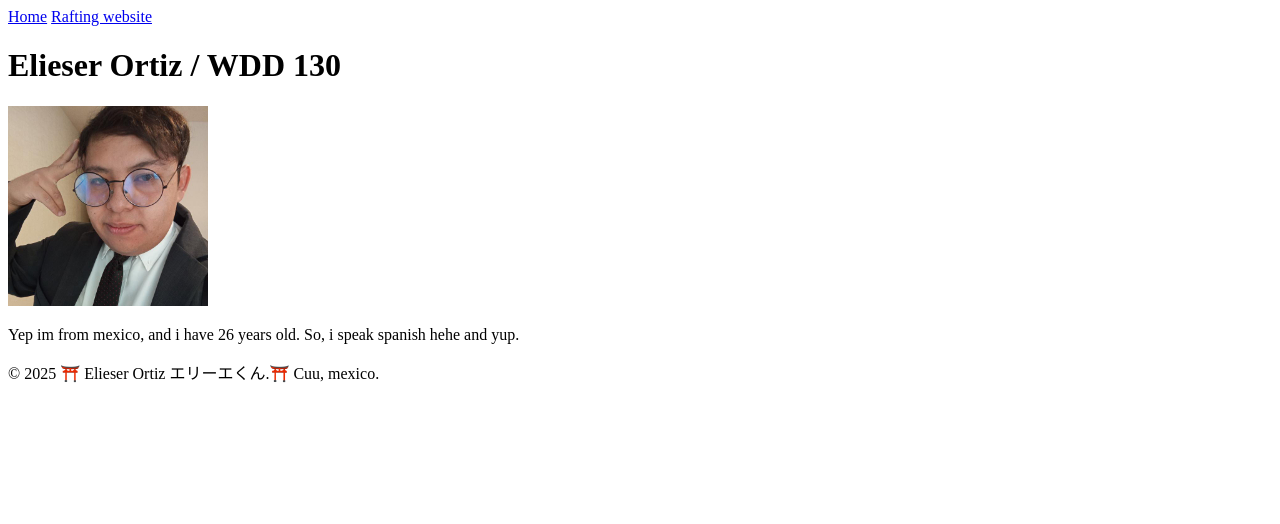
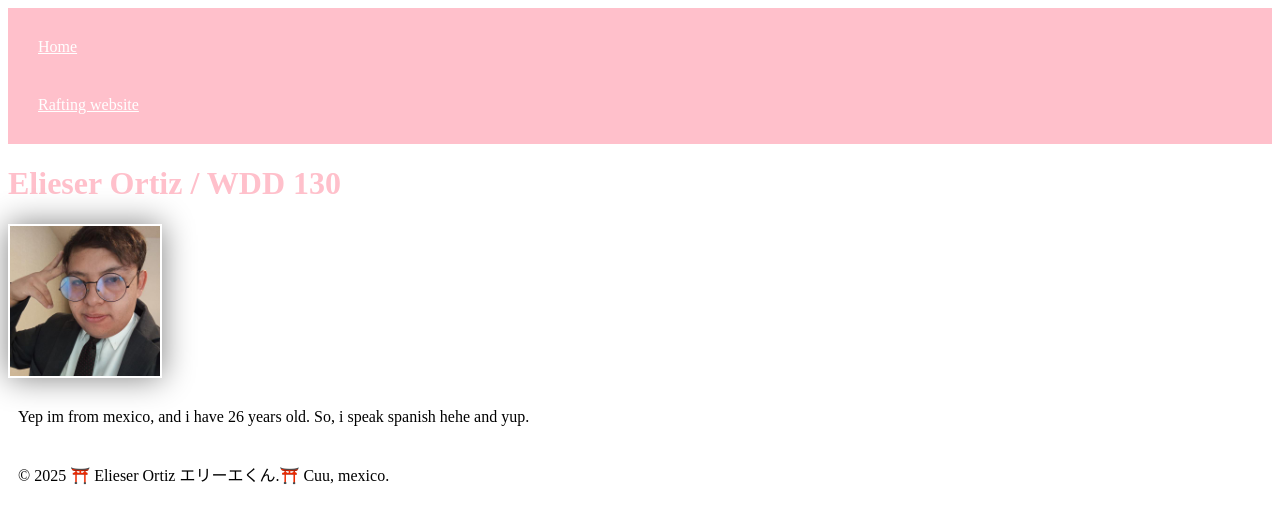
Before and after one commit to GeatsIXQB9/wdd130, a plain HTML site: page index.html in a window 1280 px wide. Drawn offline with Linux system fonts and the light colour scheme.

Commit message:
pinkujanai

```diff
--- /dev/null
+++ b/Styles/styles.css
@@ -0,0 +1,27 @@
+nav {
+  background-color: pink;
+  padding: 10px;
+}
+
+nav a {
+ color: white;
+ display: block;
+ padding: 20px;
+}
+
+h1 {
+    color: pink;
+}
+
+
+img {
+    width: 150px;
+    height:auto;
+    border: 1px solidblack;
+    padding: 2px;
+    box-shadow: 0 0 30px gray;
+}
+
+p {
+    padding: 10px;
+}
--- a/index.html
+++ b/index.html
@@ -3,9 +3,8 @@
 <head>
 <meta charset="utf-8">
 <meta name="viewpor" content="with=device-with,initial-scale=1.0">
-
-<title> Elieser Ortiz / WDD 130
-</title>
+<link rel="stylesheet" href="styles/styles.css">
+<title> Elieser Ortiz / WDD 130</title>
 </head>
 <body>
     <header>
```
